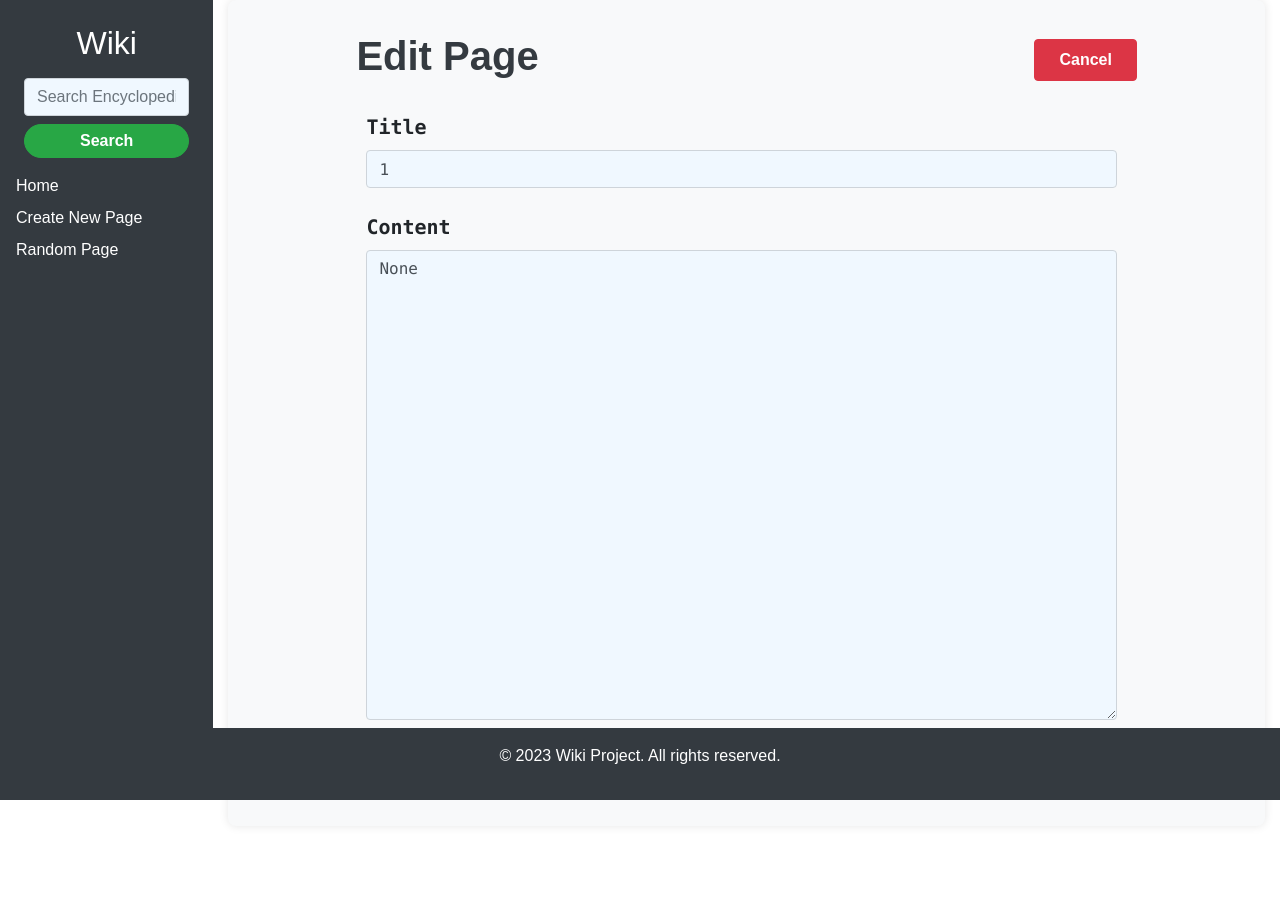
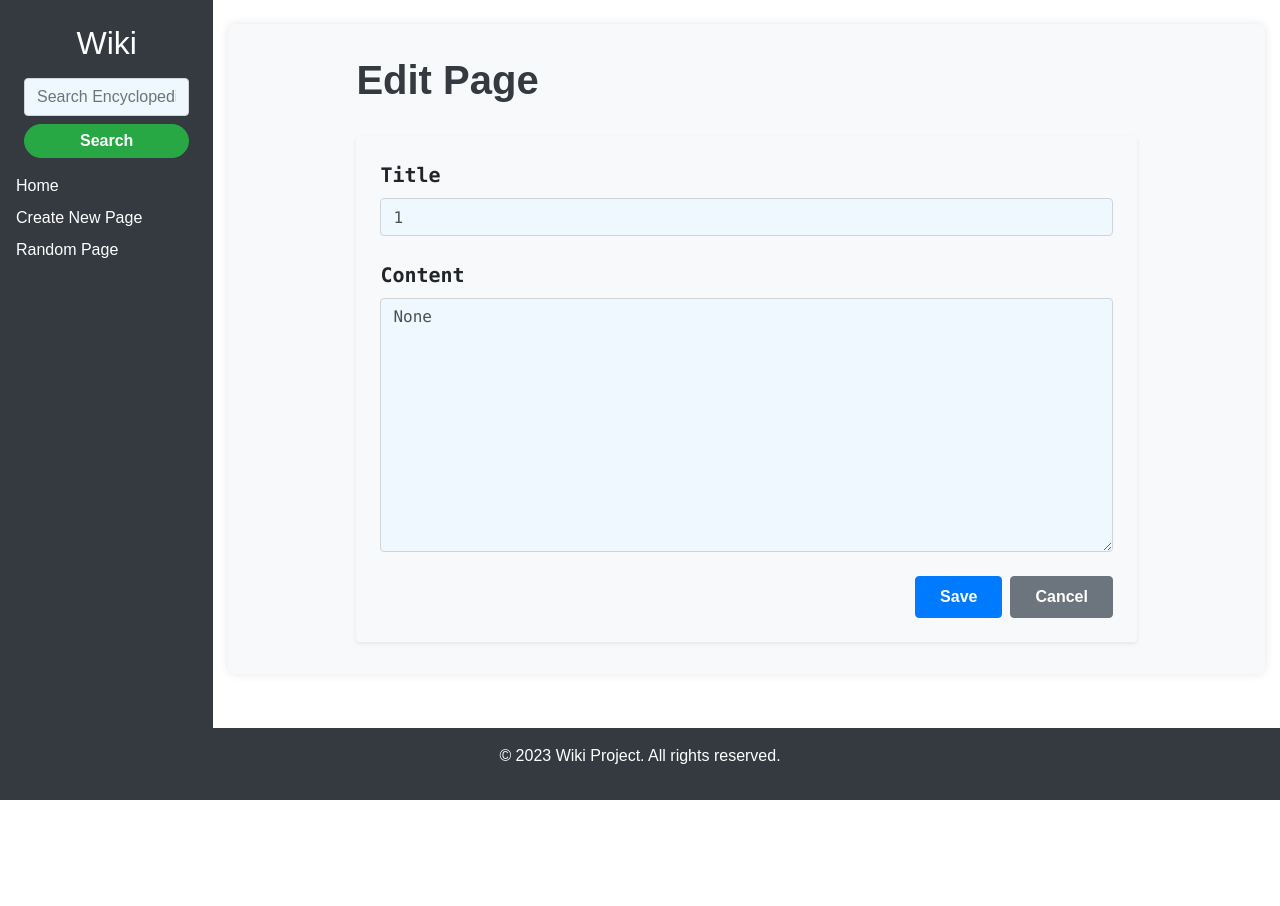
Before and after one commit to sandovaldavid/project-01-wiki, a Django app: page /edit/1 in a window 1280 px wide. After the commit the page ends 800 px from the top, so only its background shows below. Run offline with Django 3.2, Linux system fonts and the light colour scheme; some libraries are stand-ins or nearby versions.

Commit message:
💄 Update: enhance edit page layout with improved spacing, form styling, and textarea adjustments for better usability

```diff
--- a/encyclopedia/templates/encyclopedia/edit/index.html
+++ b/encyclopedia/templates/encyclopedia/edit/index.html
@@ -5,13 +5,12 @@
 {% endblock %}
 
 {% block body %}
-    <div class="container">
+    <div class="container mt-4">
         <div class="col-lg-10 col-md-12 mx-auto">
             <div class="d-flex justify-content-between align-items-center mb-4">
                 <h1 class="text-dark">Edit Page</h1>
-                <button class="btn btn-danger" onclick="location.href='{% url 'entry' title %}'">Cancel</button>
             </div>
-            <form action="{% url 'edit_page' title %}" method="post" class="mb-2">
+            <form action="{% url 'edit_page' title %}" method="post" class="bg-light p-4 rounded shadow-sm" id="edit-page-form">
                 {% csrf_token %}
                 <div class="form-group">
                     <label for="title">Title</label>
@@ -19,7 +18,7 @@
                 </div>
                 <div class="form-group">
                     <label for="content">Content</label>
-                    <textarea class="form-control" name="content" id="content" rows="19" required>{{ content }}</textarea>
+                    <textarea class="form-control" name="content" id="content" rows="10" required>{{ content }}</textarea>
                 </div>
                 <div class="d-flex justify-content-end">
                     <button type="submit" class="btn btn-primary mr-2">Save</button>
```
